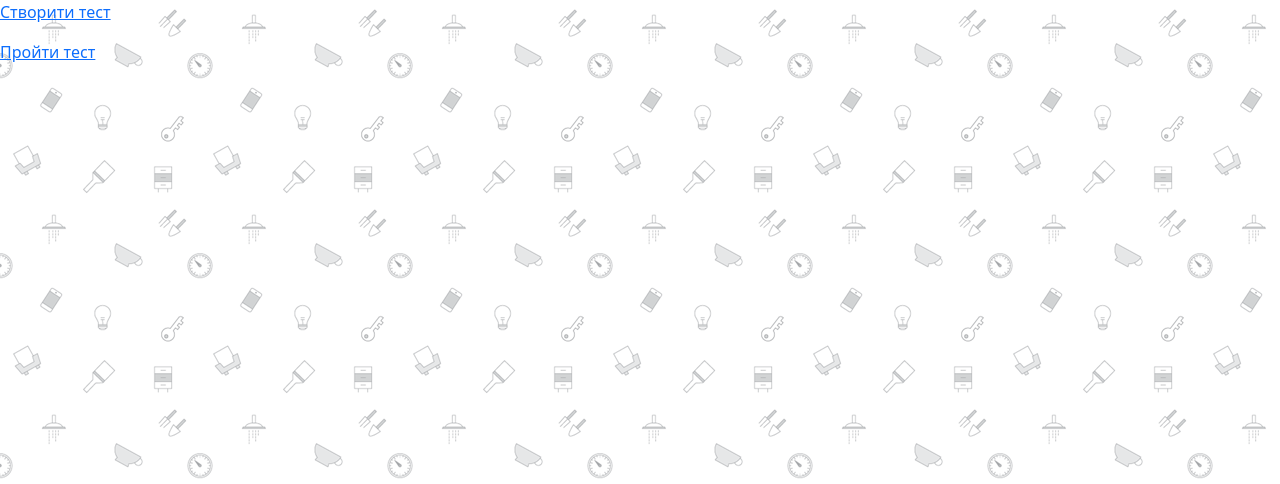
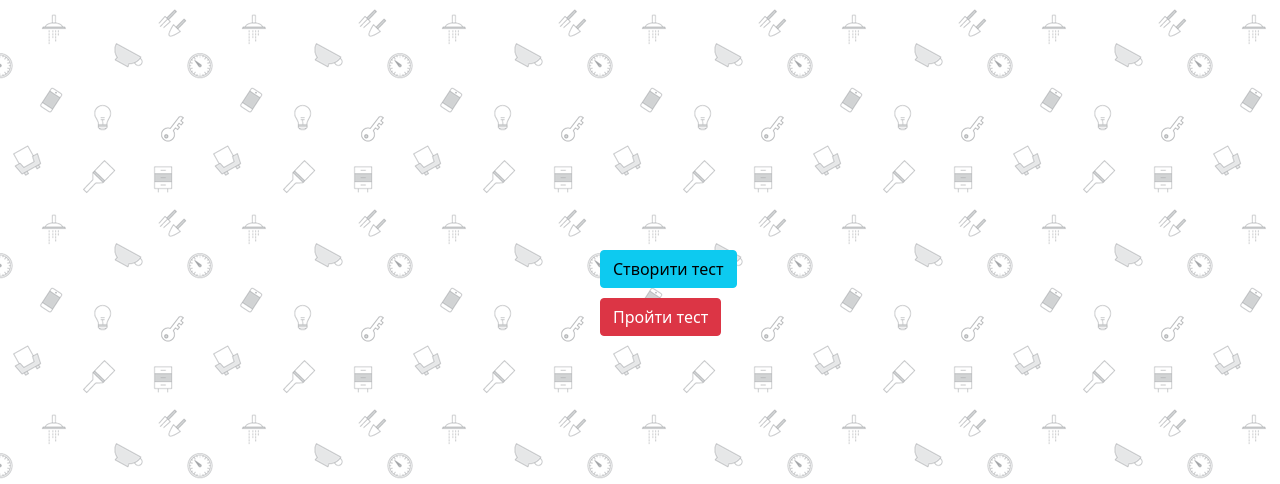
Before and after one commit to Vasnets0v/Rapid-test-for-students, a Flask app: page / in a window 1280 px wide. Shown: the top 484 px of the page. Run offline with Flask 2, Linux system fonts and the light colour scheme; some libraries are stand-ins or nearby versions.

Commit message:
add some design for main page

```diff
--- /dev/null
+++ b/static/css/index.css
@@ -0,0 +1,9 @@
+.custom_container{
+  width: 100%;
+  padding-right: 600px;
+  padding-left: 600px;
+  margin-right: auto;
+  margin-left: auto;
+  margin-top: 250px;
+  text-align: center;
+}
--- a/templates/index.html
+++ b/templates/index.html
@@ -1,8 +1,16 @@
 {% extends 'main_template.html' %}
+
+{% block style %}<link rel="stylesheet" href="static/css/index.css">{% endblock %}
 
 {% block title %}Головна{% endblock %}
 
 {% block content %}
-<p><a href="/select_topic">Створити тест</a></p>
-<p><a href="/">Пройти тест</a></p>
+<div class="custom_container">
+    <form action="/select_topic">
+    <input style="margin-bottom: 10px;" class="btn btn-info" type="submit" value="Створити тест">
+</form>
+<form action="/">
+    <input class="btn btn-danger" type="submit" value="Пройти тест">
+</form>
+</div>
 {% endblock %}
--- a/templates/main_template.html
+++ b/templates/main_template.html
@@ -2,6 +2,7 @@
 <html lang="en">
 <head>
     {% block style %}{% endblock %}
+    <link rel="shortcut icon" href="static/img/favicon.png" type="image/png">
     <link rel="stylesheet" href="static/css/main_template.css">
     <link href="https://cdn.jsdelivr.net/npm/bootstrap@5.1.3/dist/css/bootstrap.min.css" rel="stylesheet" integrity="sha384-1BmE4kWBq78iYhFldvKuhfTAU6auU8tT94WrHftjDbrCEXSU1oBoqyl2QvZ6jIW3" crossorigin="anonymous">
     <meta charset="UTF-8">
@@ -15,4 +16,5 @@
 </body>
     {% block javascript %}{% endblock %}
     <script src="https://cdn.jsdelivr.net/npm/bootstrap@5.1.3/dist/js/bootstrap.bundle.min.js" integrity="sha384-ka7Sk0Gln4gmtz2MlQnikT1wXgYsOg+OMhuP+IlRH9sENBO0LRn5q+8nbTov4+1p" crossorigin="anonymous"></script>
+    <script src="https://kit.fontawesome.com/66a3781295.js" crossorigin="anonymous"></script>
 </html>
```
